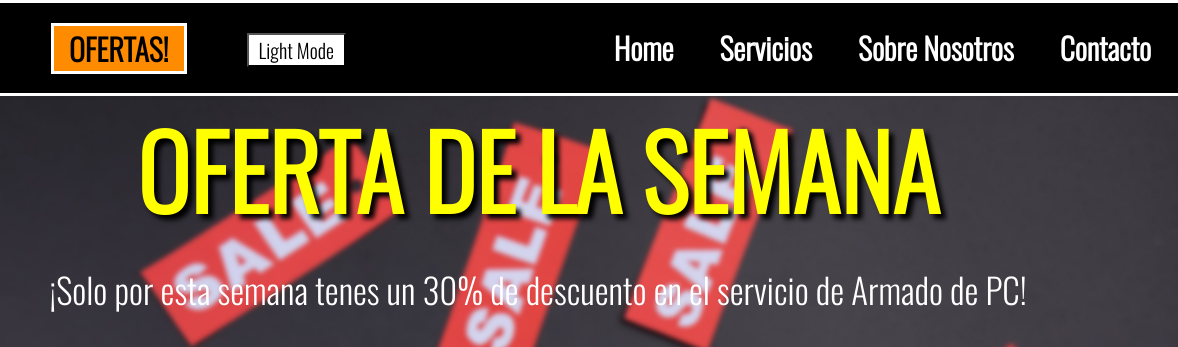
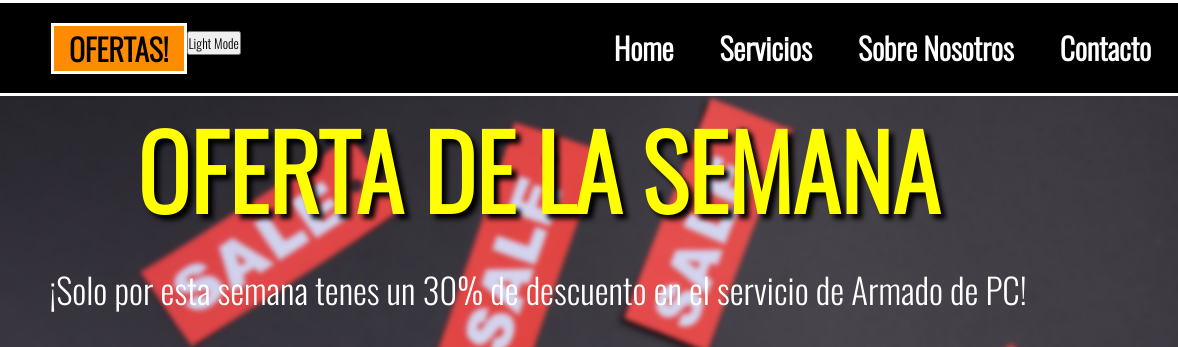
Before and after one commit to Ezekol/Mi-Proyecto, a website: page Ofertas.html in a window 1280 px wide. Shown: the top 347 px of the page, 102-1280 px from the left. Drawn offline with nearby package versions, Linux system fonts and the light colour scheme; grey boxes are pictures that could not be loaded.

Commit message:
Remove index light mode

```diff
--- a/scss/main.scss
+++ b/scss/main.scss
@@ -95,16 +95,6 @@ a{
    50%{background-color: #00FFDE;}
    62.5%{background-color: #0063FF;}
    75%{background-color: #B500FF;}
-}
-
-
-.lightM{
-	float: left;
-	margin: 20px 0px 0px 60px;
-	padding: 0px 10px 0px 10px;
-	font-size: 20px;
-	background-color: white;
-	color: black;
 }
 
 
```
Also changed, not shown: Index.html (+0 -1 lines), css/main.css.
